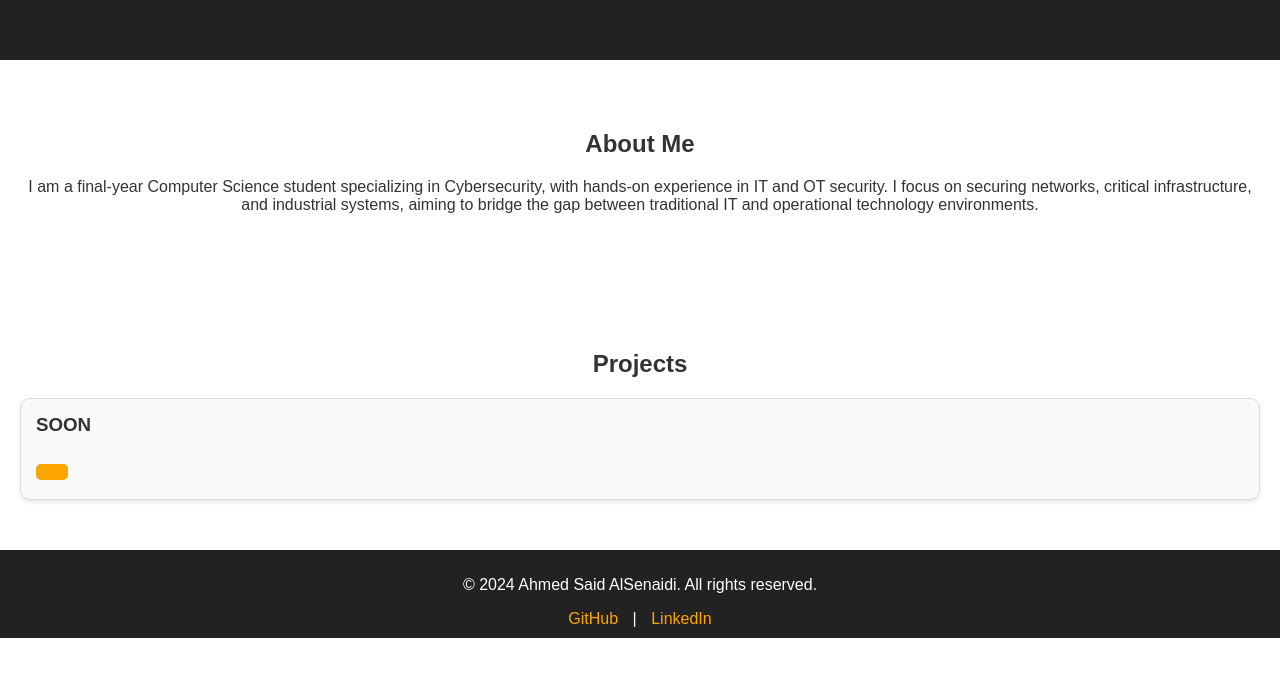
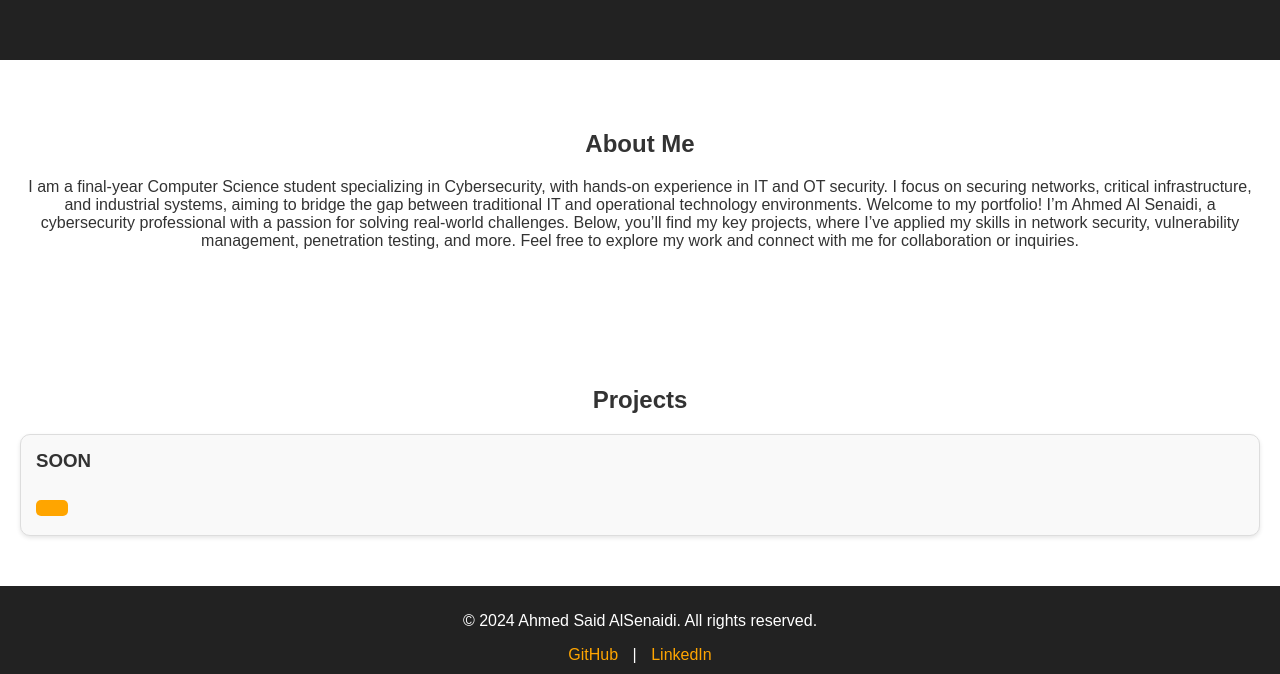
Before and after one commit to AhmedAlSenaidi/AhmedAlSenaidi.github.io, a plain HTML site: page index.html in a window 1280 px wide. Shown: the part 822-1496 px from the top of the page. Before the commit the page ends 1460 px from the top, so only its background shows below. Drawn offline with Linux system fonts and the light colour scheme.

Commit message:
Update index.html

```diff
--- a/index.html
+++ b/index.html
@@ -29,7 +29,11 @@
     <section id="about" class="about">
         <div class="container">
             <h2>About Me</h2>
-            <p>I am a final-year Computer Science student specializing in Cybersecurity, with hands-on experience in IT and OT security. I focus on securing networks, critical infrastructure, and industrial systems, aiming to bridge the gap between traditional IT and operational technology environments.</p>
+            <p>I am a final-year Computer Science student specializing in Cybersecurity, with hands-on experience in IT and OT security. I focus on securing networks, critical infrastructure, and industrial systems, aiming to bridge the gap between traditional IT and operational technology environments.
+            Welcome to my portfolio! I’m Ahmed Al Senaidi, a cybersecurity professional with a passion for solving real-world challenges. Below, you’ll find my key projects, where I’ve applied my skills in network security, vulnerability management, penetration testing, and more. Feel free to explore my work and connect with me for collaboration or inquiries.
+
+
+            </p>
         </div>
     </section>
 
```
